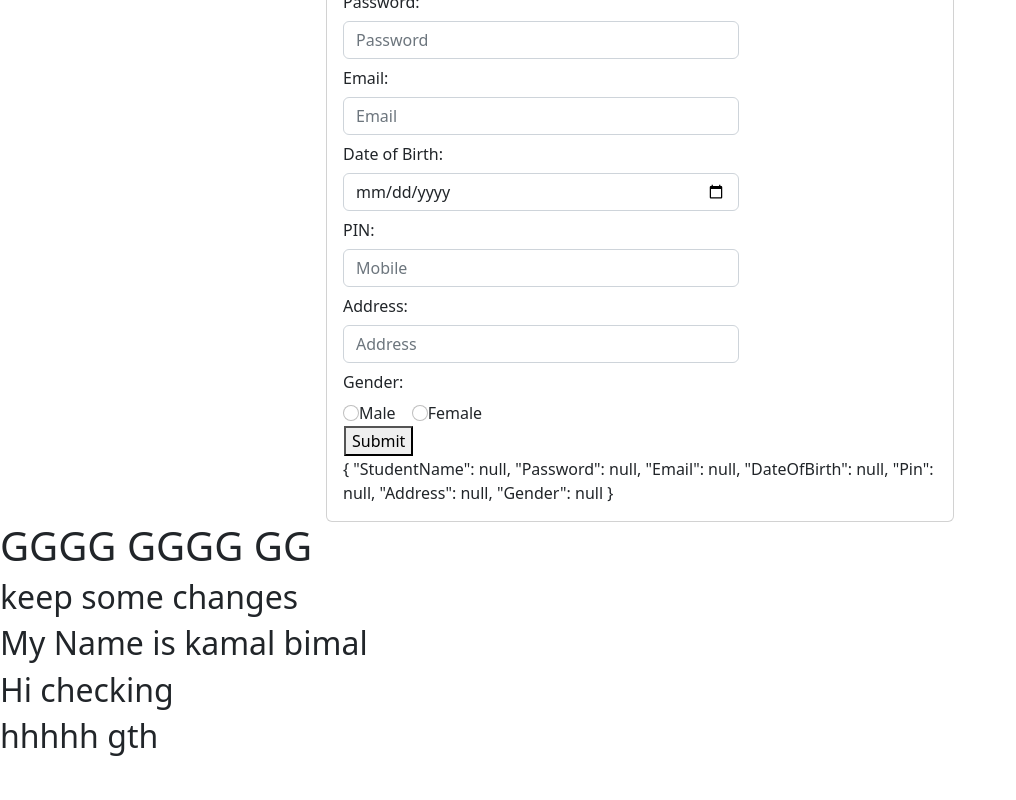
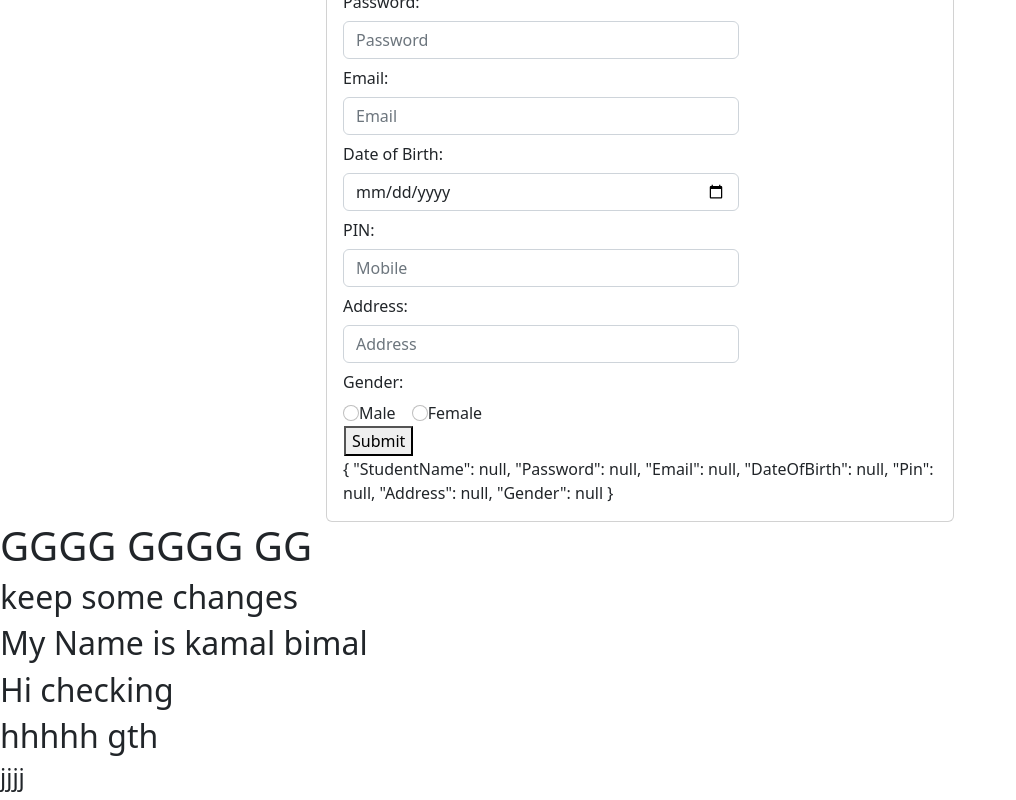
Before and after one commit to kamallochanpradhan/deployMyAngularFrontend, an Angular app: page / in a window 1280 px wide. Shown: the part 292-1092 px from the top of the page, without its empty margins (0-1016 px from the left). Before the commit the page ends 1055 px from the top, so only its background shows below. Built offline with nearby package versions, Linux system fonts and the light colour scheme; no server answers.

Commit message:
change done

```diff
--- a/src/app/app.component.html
+++ b/src/app/app.component.html
@@ -8,3 +8,4 @@
 <h2>My Name is kamal bimal</h2>
 <h2>Hi checking</h2>
 <h2>hhhhh gth</h2>
+<h4>jjjj </h4>
```
